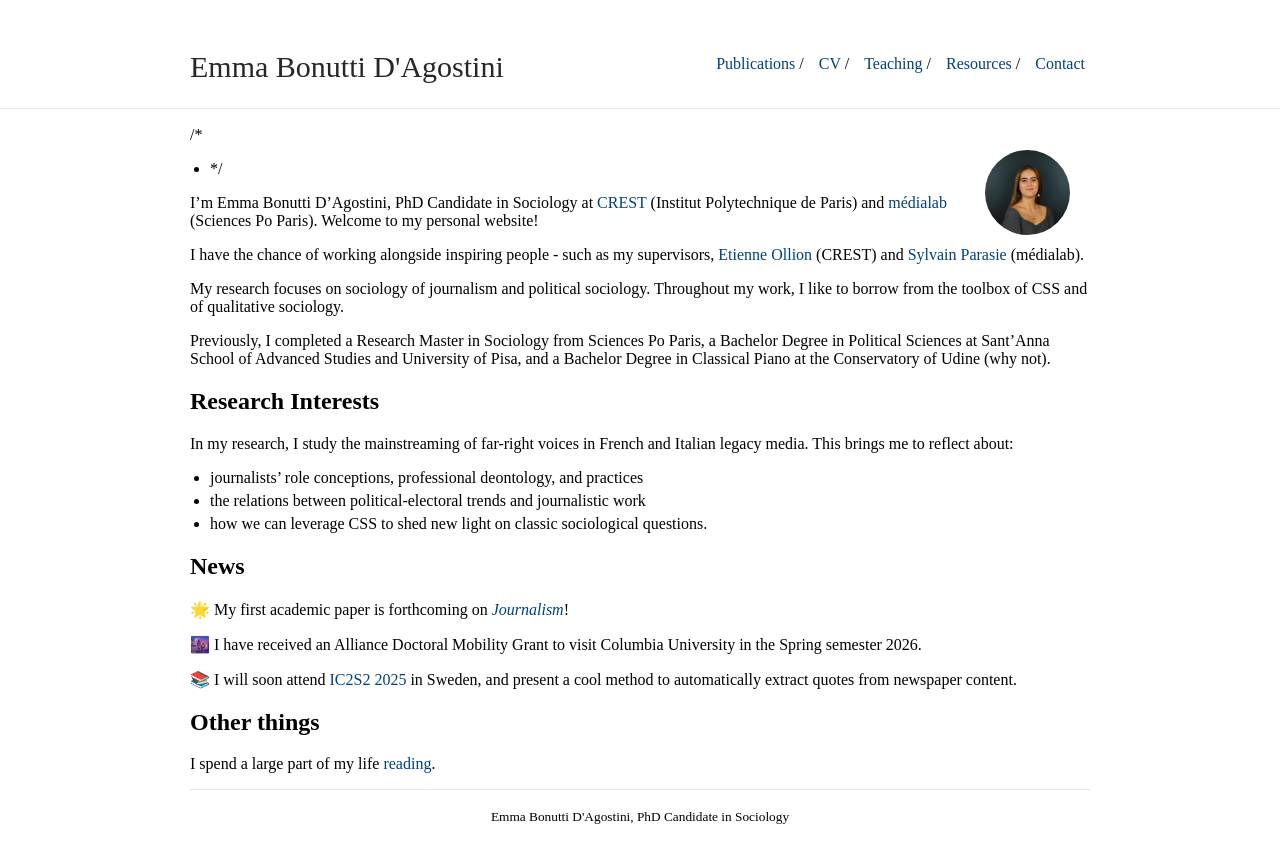
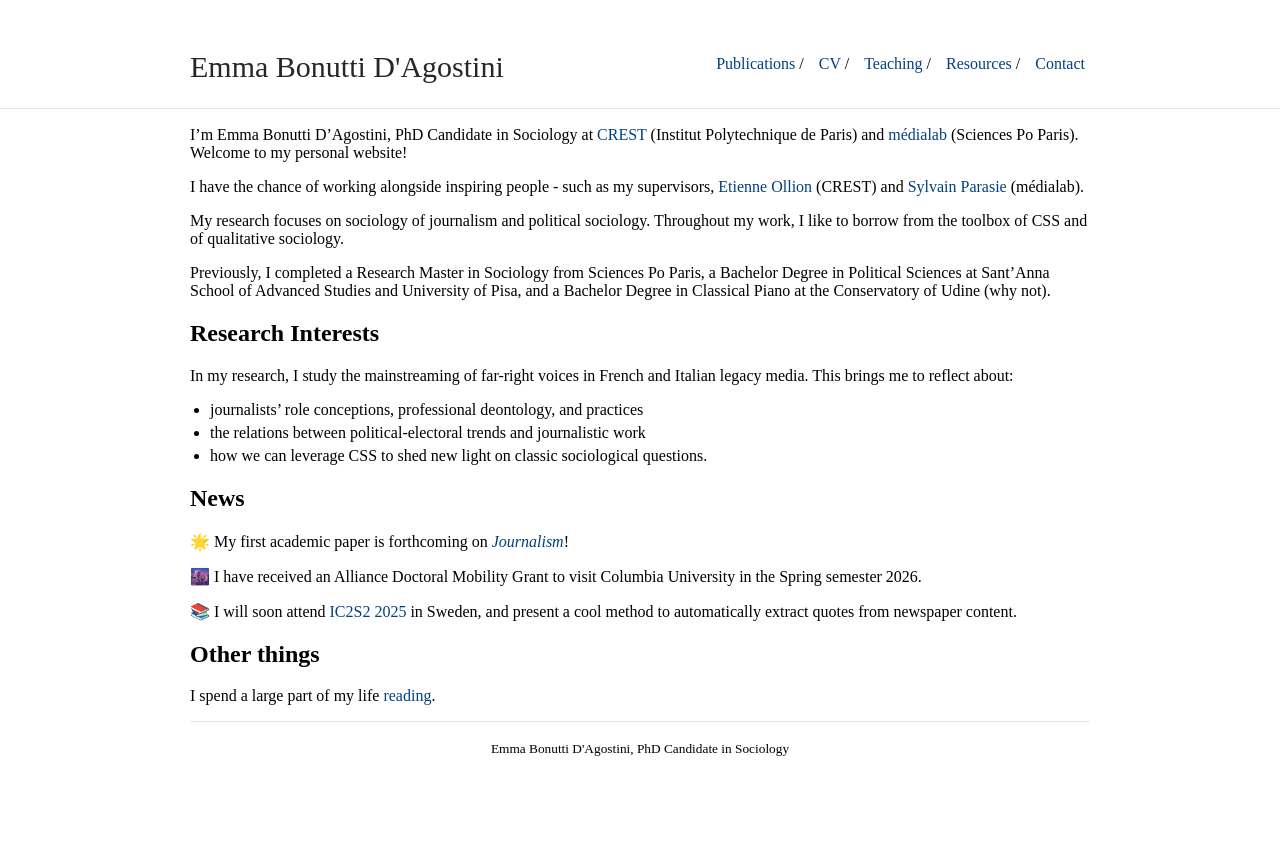
Before and after one commit to emmabonuttidagostini/emmabonuttidagostini.github.io, a Jekyll site: the page built from index.md, in a window 1280 px wide. Shown: the top 863 px of the page. Built offline with Jekyll 4.4.1, drawn with Linux system fonts in a browser that asks for light colours.

Commit message:
Update index.md

```diff
--- a/index.md
+++ b/index.md
@@ -2,10 +2,6 @@
 layout: default
 title: Emma Bonutti D'Agostini
 ---
-
-/*
- * <img class="profile-picture" src="BONUTTI_Emma.jpg">
- */
 
 I'm Emma Bonutti D'Agostini, PhD Candidate in Sociology at [CREST](https://crest.science) (Institut Polytechnique de Paris) and [médialab](https://medialab.sciencespo.fr) (Sciences Po Paris). Welcome to my personal website!
 
```
